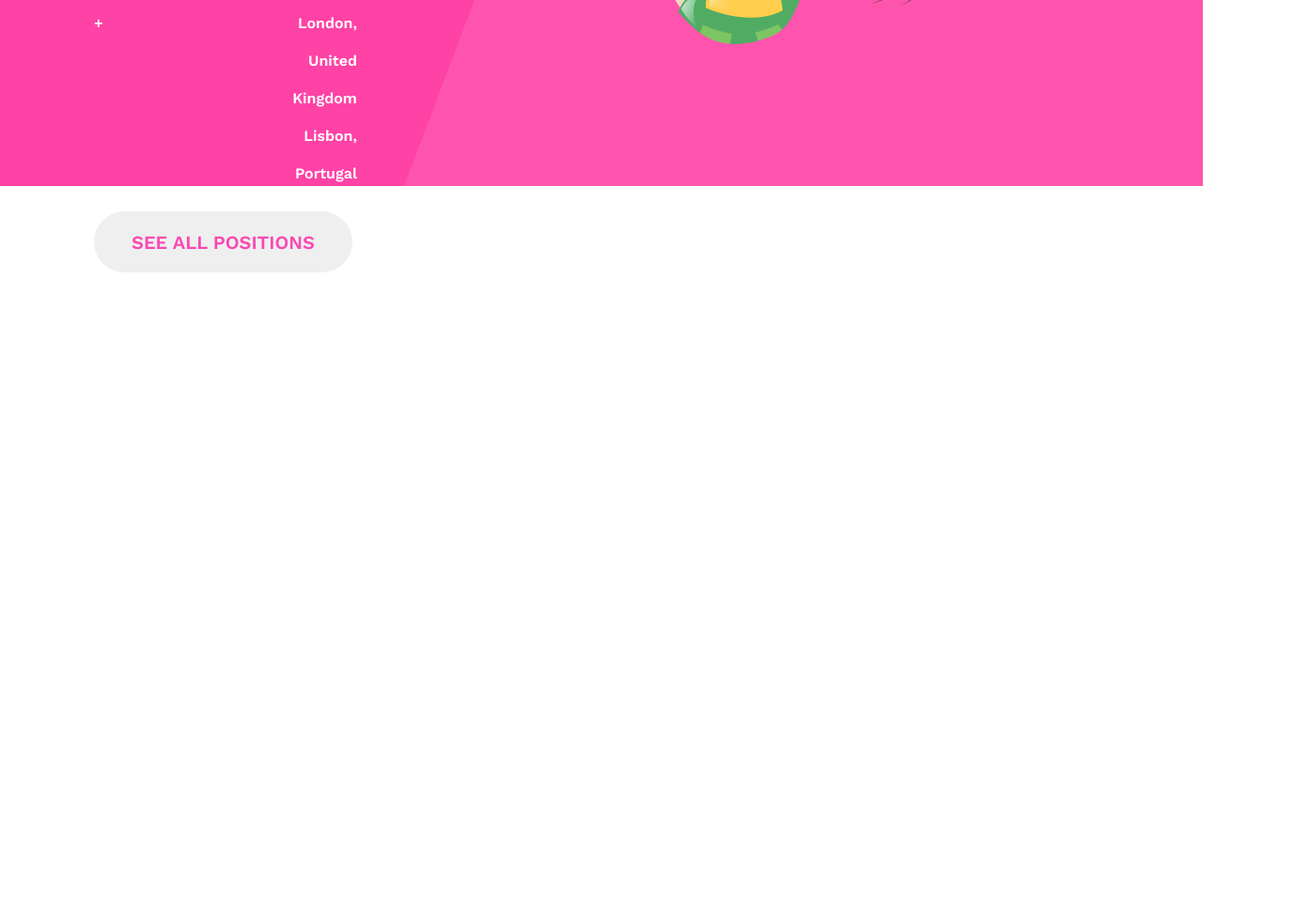
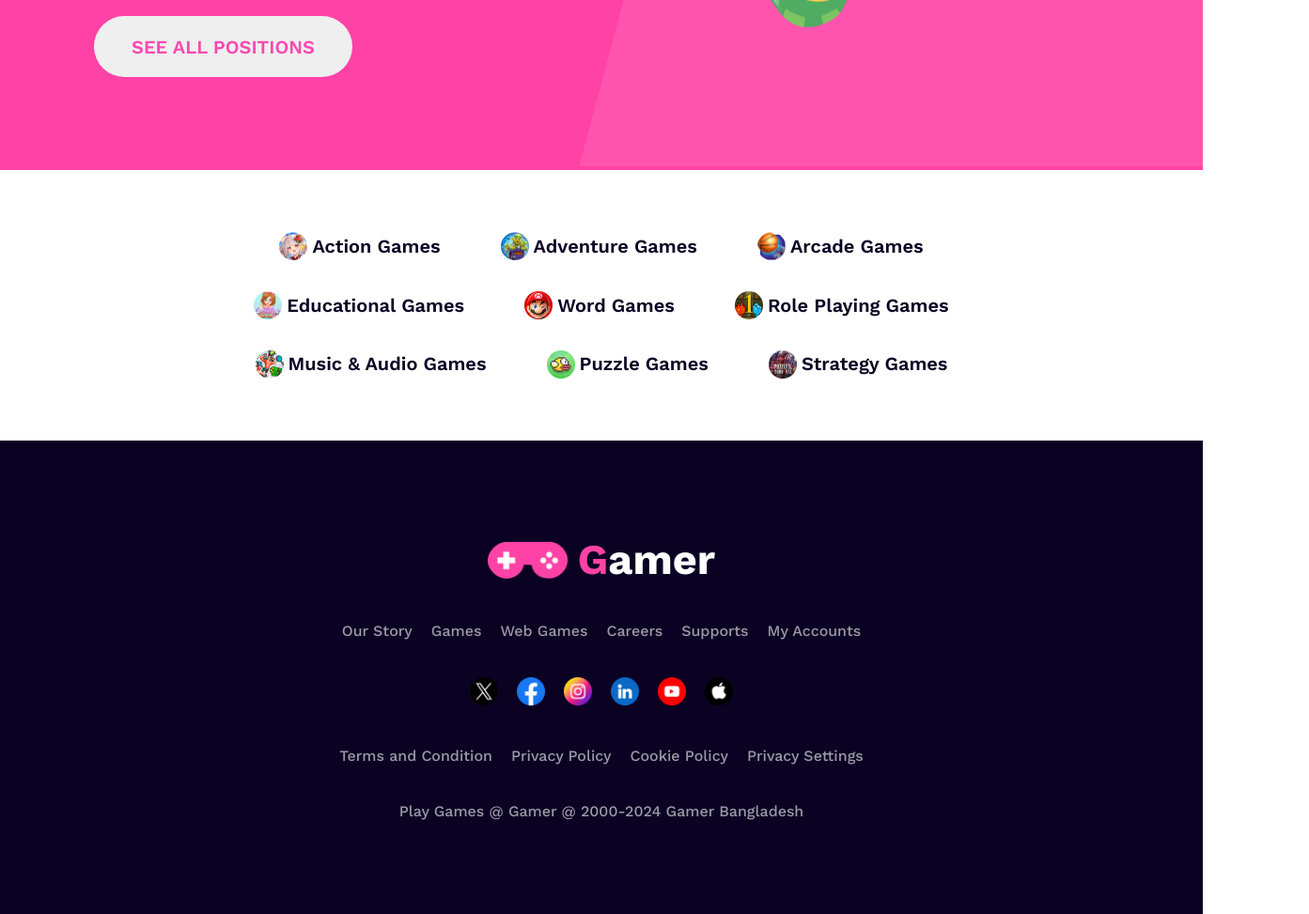
Before and after one commit to MostafizurRahman199/game_land, a plain HTML site: page index.html in a window 1280 px wide. Shown: the part 4689-5662 px from the top of the page at 94% size, 1393 px wide, since content can reach past the window. Before the commit the page ends 4979 px from the top, so only its background shows below. Drawn offline with nearby package versions, Linux system fonts and the light colour scheme.

Commit message:
footer section done

```diff
--- a/index.html
+++ b/index.html
@@ -187,8 +187,70 @@
             </div>
         </div>
 
+<div class="action">
+    <ul class="action_ul">
+        <li class="action_li"><img src="./images/Rectangle 11.png" alt="" class="action_img">Action Games</li>
 
+        <li class="action_li">
+            <img src="./images/Rectangle 12.png" alt="" class="action_img">Adventure Games</li>
+
+        <li class="action_li">
+            <img src="./images/Rectangle 13.png" alt="" class="action_img">Arcade Games
+        </li>
+
+        <li class="action_li">
+            <img src="./images/Rectangle 19.png" alt="" class="action_img">Educational Games</li>
+
+        <li class="action_li">
+            <img src="./images/Rectangle 14.png" alt="" class="action_img">Word Games</li>
+
+        <li class="action_li">
+            <img src="./images/Rectangle 15.png" alt="" class="action_img">Role Playing Games</li>
+
+        <li class="action_li">
+            <img src="./images/Rectangle 16.png" alt="" class="action_img">Music & Audio Games
+        </li>
+
+        <li class="action_li"><img src="./images/Rectangle 17.png" alt="" class="action_img">
+        Puzzle Games
+        </li>
+        <li class="action_li"><img src="./images/Rectangle 18.png" alt="" class="action_img">
+        Strategy Games
+        </li>
+    </ul>
+</div>
 
     </main>
+    <footer class="footer">
+        <div class="footer_content">
+            <div class="navbar_left">
+                <img class="gamer_logo" src="./images/Frame.png" alt="">
+                <h3><span class="g">G</span>amer</h3>
+            </div>
+            <ul class="footer_support_ul display">
+                <li class="footer_support_li">Our Story</li>
+                <li class="footer_support_li">Games</li>
+                <li class="footer_support_li">Web Games</li>
+                <li class="footer_support_li">Careers</li>
+                <li class="footer_support_li">Supports</li>
+                <li class="footer_support_li">My Accounts</li>
+            </ul>
+            <ul class="footer_logo_ul display">
+                <li class="footer_logo_li"><img src="./images/twitter.png" alt="" class="footer_logo"></li>
+                <li class="footer_logo_li"><img src="./images/facebook.png" alt="" class="footer_logo"></li>
+                <li class="footer_logo_li"><img src="./images/instagram (1).png" alt="" class="footer_logo"></li>
+                <li class="footer_logo_li"><img src="./images/linkedin.png" alt="" class="footer_logo"></li>
+                <li class="footer_logo_li"><img src="./images/youtube (1).png" alt="" class="footer_logo"></li>
+                <li class="footer_logo_li"><img src="./images/social.png" alt="" class="footer_logo"></li>
+            </ul>
+            <ul class="footer_terms display">
+                <li class="footer_terms_li">Terms and Condition</li>
+                <li class="footer_terms_li">Privacy Policy</li>
+                <li class="footer_terms_li">Cookie Policy</li>
+                <li class="footer_terms_li">Privacy Settings</li>
+            </ul>
+            <p style="text-align: center;" class="footer_para">Play Games @ Gamer @ 2000-2024 Gamer Bangladesh</p>
+        </div>
+    </footer>
 </body>
 </html>
--- a/style.css
+++ b/style.css
@@ -506,11 +506,15 @@
 .career{
 
 display: flex;
-justify-content: center;
+justify-content: space-around;
 align-items: center;
+
+/* display: grid;
+grid-template-columns: repeat(2, 1fr); */
+
   margin-top: 100px;
   background: linear-gradient(90.00deg, rgb(255, 66, 165) 13.134%,rgb(255, 66, 165) 87.942%);
-  padding: 0px 100px;
+  padding: 0px  0px 0px 100px ;
 }
 
 .career_content{
@@ -520,8 +524,7 @@ display: flex;
 flex-direction: column;
 justify-content: center;
 gap:20px
-/* align-items:  start; */
-/* border: 2px solid white; */
+
 }
 
 .career_list_div{
@@ -552,8 +555,12 @@ gap:20px
 }
 
 .career_img_div{
-    width: 800px;
-    height: 821px;
+
+}
+
+.career_img{
+  width: 100%;
+  height: 100vh;
 }
 
 .career_heading{
@@ -596,3 +603,116 @@ color: rgb(249, 72, 178);
 text-transform: uppercase;
 
 }
+
+
+.action{
+  display: flex;
+  justify-content: center;
+  align-items: center;
+  padding: 0px 100px;
+  margin: 50px;
+
+}
+.action ul{
+  display: flex;
+  flex-wrap: wrap;
+  list-style: none;
+
+  height: 188.17px;
+  justify-content: center;
+  align-items: center;
+  gap: 0px 40px;
+  margin: 0px;
+}
+.action_li{
+  display: flex;
+  justify-content: center;
+  align-items: center;
+  gap: 0px 5px;
+  margin: 0px;
+  border: 2px solid transparent;
+  border-radius: 48px;
+  padding: 5px 10px;
+
+  color: rgb(11, 2, 35);
+font-family: Work Sans;
+font-size: 20px;
+font-weight: 600;
+line-height: 23px;
+letter-spacing: 0%;
+text-align: left;
+cursor: pointer;
+transition: all 0.3s linear;
+}
+.action_li:hover{
+
+  border: 2px solid  rgb(249, 72, 178);
+  color:  rgb(249, 72, 178);
+  transform: scale(1.2);
+
+}
+
+.action_img{
+  width: 30px;
+  height: 30px;
+}
+
+/* footer start */
+
+
+.footer{
+  display: flex;
+  flex-direction: column;
+  align-items: center;
+   background: rgb(11, 2, 35);
+   color: rgb(255, 255, 255);
+   padding: 100px;
+}
+.footer li, .footer_para{
+  color: rgba(255, 255, 255, 0.6);
+  font-family: Work Sans;
+  font-size: 16px;
+  font-weight: 500;
+  line-height: 19px;
+  letter-spacing: 0%;
+  text-align: center;
+}
+.footer_logo{
+  width: 30px;
+  height: 30px;
+}
+
+.footer_heading_ul{
+  display: flex;
+  justify-content: center;
+}
+
+.footer_content{
+  display: flex;
+  flex-direction: column;
+  gap: 40px;
+  justify-content: center;
+}
+
+.display{
+  display: flex;
+  justify-content: center;
+  align-items: center;
+  gap: 20px;
+  list-style: none;
+}
+
+.footer_logo_ul li , .footer_support_li, .footer_terms_li{
+  transition: all 0.3s linear;
+  cursor: pointer;
+}
+
+.footer_support_li:hover, .footer_terms_li:hover{
+  color: rgb(249, 72, 178);
+  transform: scale(1.2);
+}
+.footer_logo_ul li:hover{
+
+transform: scale(1.2);
+
+}
```
Also changed, not shown: images/apple.png (added), images/facebook.png (added), images/instagram (1).png (added), images/linkedin.png (added), images/social.png (added), images/twitter.png (added), images/youtube (1).png (added).
